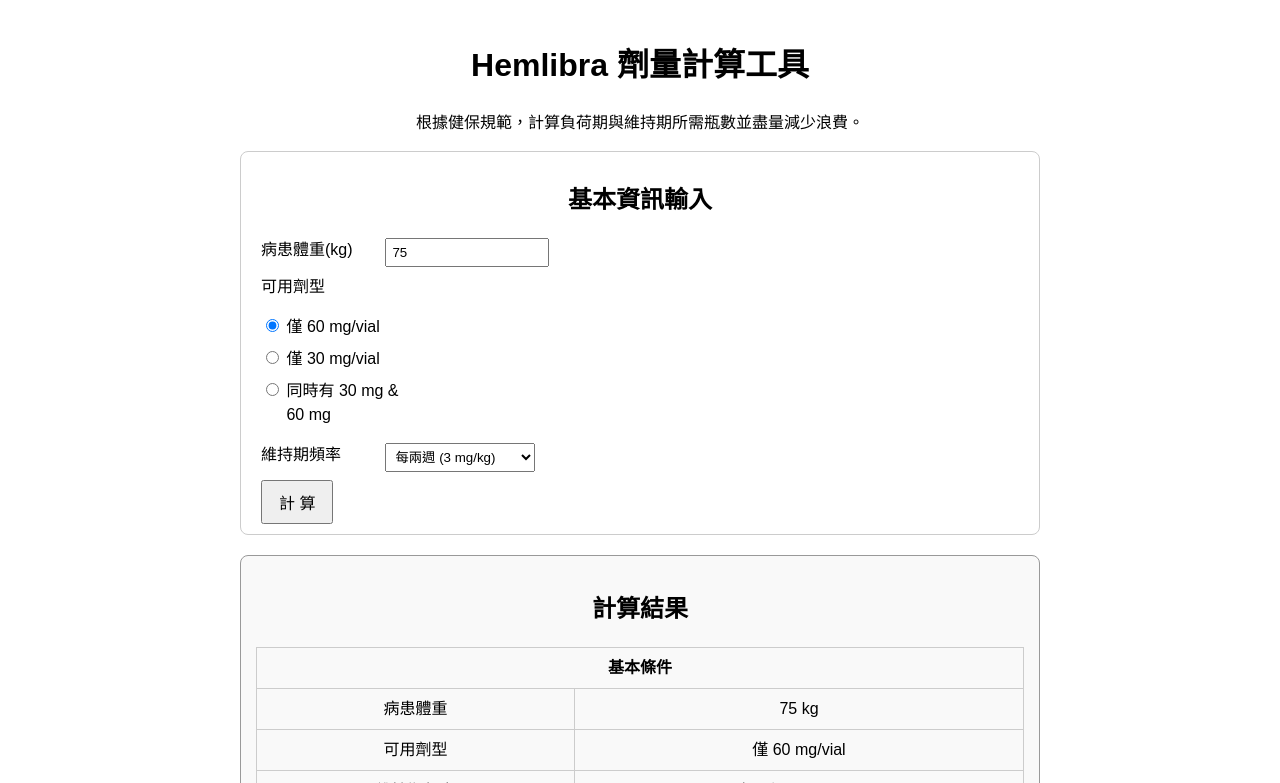
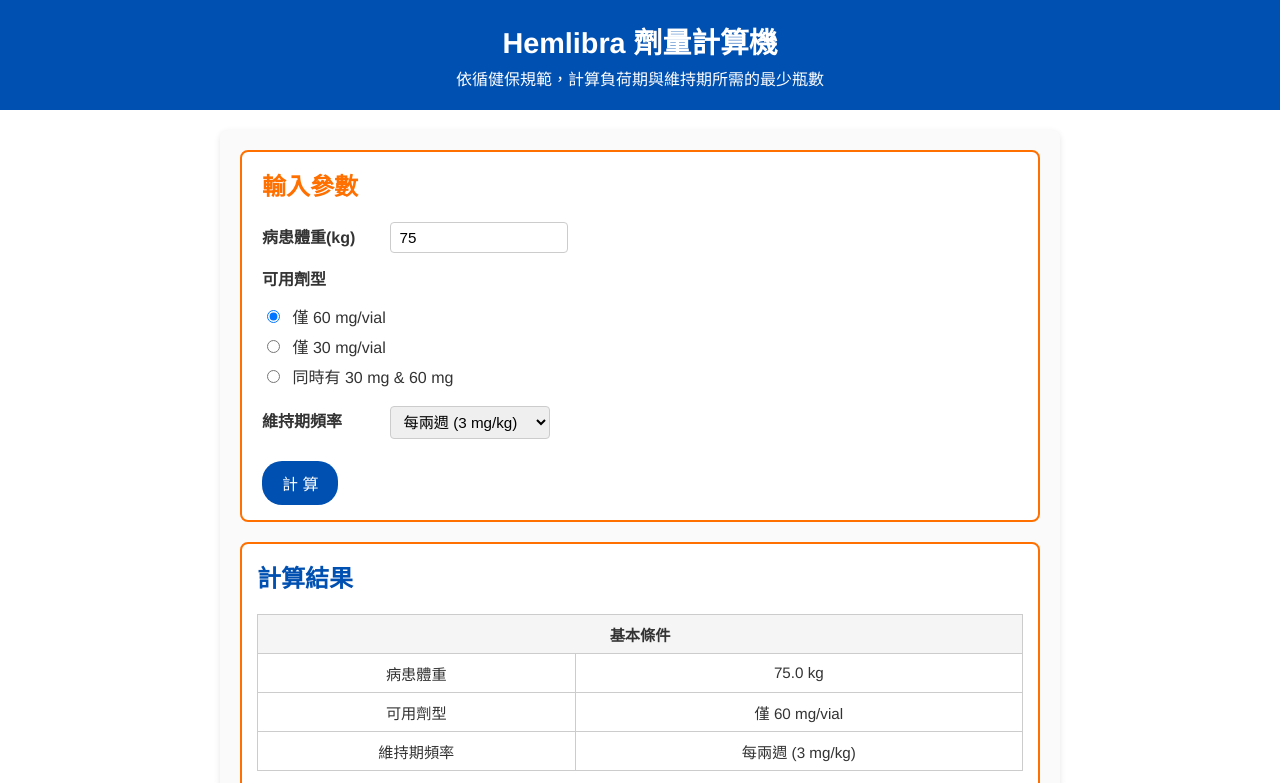
Before and after one commit to GaryCPT/Hem-dosing-calculator, a plain HTML site: page index.html in a window 1280 px wide. Both pictures are taken after a click on the button "計 算". Shown: the top 783 px of the page. Drawn offline with Linux system fonts and the light colour scheme.

Commit message:
Update index.html

```diff
--- a/index.html
+++ b/index.html
@@ -2,97 +2,191 @@
 <html lang="zh-Hant">
 <head>
   <meta charset="utf-8">
-  <title>Hemlibra 劑量計算工具</title>
+  <title>Hemlibra 劑量計算機</title>
   <style>
+    /* ===== 色彩設計：白、藍、橘 ===== */
+    :root {
+      --main-bg: #ffffff;      /* 白色背景 */
+      --main-blue: #0050B2;    /* 藍色 */
+      --main-orange: #ff7000;  /* 橘色 */
+      --text-color: #333333;   /* 文字顏色 */
+    }
+
     body {
-      max-width: 800px;
-      margin: 0 auto;
-      font-family: Arial, sans-serif;
-      line-height: 1.5;
+      margin: 0;
+      padding: 0;
+      font-family: "Helvetica Neue", Arial, sans-serif;
+      background-color: var(--main-bg);
+      color: var(--text-color);
+    }
+
+    /* ===== 頂部區域 (Header) ===== */
+    header {
+      background-color: var(--main-blue);
+      color: #fff;
       padding: 20px;
-    }
-    h1, h2 {
       text-align: center;
     }
+    header h1 {
+      margin: 0;
+      font-size: 1.8em;
+    }
+    header p {
+      margin: 5px 0 0;
+      font-size: 1.0em;
+    }
+
+    /* ===== 主容器 ===== */
+    .container {
+      max-width: 800px;
+      margin: 20px auto;
+      padding: 20px;
+      background-color: #fafafa;
+      border-radius: 8px;
+      box-shadow: 0 2px 6px rgba(0,0,0,0.1);
+    }
+
+    /* ===== 表單區塊 ===== */
     .form-section {
       margin-bottom: 20px;
-      padding: 10px 20px;
-      border: 1px solid #ccc;
+      padding: 15px 20px;
+      border: 2px solid var(--main-orange);
       border-radius: 8px;
+      background-color: #fff;
+    }
+    .form-section h2 {
+      color: var(--main-orange);
+      margin-top: 0;
+    }
+    .form-group {
+      margin-bottom: 12px;
     }
     label {
       display: inline-block;
-      width: 120px;
-      margin-bottom: 8px;
-      vertical-align: top;
+      min-width: 120px;
+      margin-bottom: 6px;
+      vertical-align: middle;
+      font-weight: 600;
     }
     select, input[type="number"] {
-      width: 150px;
-      padding: 5px;
-      margin-bottom: 8px;
+      width: 160px;
+      padding: 6px 8px;
+      margin-left: 4px;
+      border: 1px solid #ccc;
+      border-radius: 4px;
+      font-size: 0.95em;
     }
     .radio-group {
       margin: 8px 0;
     }
-    button {
-      padding: 8px 16px;
-      font-size: 16px;
+    .radio-group label {
+      font-weight: normal;
+      margin-left: 5px;
+    }
+
+    /* ===== 按鈕設計 ===== */
+    .calc-btn {
+      background-color: var(--main-blue);
+      color: #fff;
+      padding: 10px 20px;
+      border: none;
+      border-radius: 20px;
+      font-size: 1em;
       cursor: pointer;
+      transition: background-color 0.3s ease;
+      margin-top: 10px;
     }
+    .calc-btn:hover {
+      background-color: #003B85; /* 深一點的藍 */
+    }
+
+    /* ===== 結果區塊 ===== */
     .result-section {
       margin-top: 20px;
       padding: 15px;
-      border: 1px solid #999;
+      border: 2px solid var(--main-orange);
       border-radius: 8px;
-      background: #f9f9f9;
+      background: #ffffff;
+    }
+    .result-section h2 {
+      margin-top: 0;
+      color: var(--main-blue);
     }
     .result-section table {
       width: 100%;
       border-collapse: collapse;
-      margin-top: 10px;
+      margin: 15px 0;
     }
     .result-section th,
     .result-section td {
       border: 1px solid #ccc;
       padding: 8px;
       text-align: center;
+      font-size: 0.95em;
+    }
+    .result-section th {
+      background-color: #f5f5f5;
     }
     .note {
       font-size: 0.9em;
       color: #666;
       margin-top: 10px;
     }
+
+    /* ===== RWD調整 ===== */
+    @media (max-width: 600px) {
+      .container {
+        margin: 10px;
+        padding: 10px;
+      }
+      label {
+        display: block;
+        margin-bottom: 4px;
+      }
+      select, input[type="number"] {
+        width: 100%;
+        margin: 0 0 10px 0;
+      }
+      .form-group {
+        margin-bottom: 15px;
+      }
+    }
   </style>
 </head>
 <body>
 
-<h1>Hemlibra 劑量計算工具</h1>
-<p style="text-align:center;">
-  根據健保規範，計算負荷期與維持期所需瓶數並盡量減少浪費。
-</p>
+<header>
+  <h1>Hemlibra 劑量計算機</h1>
+  <p>依循健保規範，計算負荷期與維持期所需的最少瓶數</p>
+</header>
 
+<div class="container">
   <div class="form-section">
-  <h2>基本資訊輸入</h2>
-  <div>
+    <h2>輸入參數</h2>
+    <div class="form-group">
       <label for="weight">病患體重(kg)</label>
       <input type="number" id="weight" min="1" step="0.1" value="75" />
     </div>
 
-  <div>
+    <div class="form-group">
       <label>可用劑型</label>
       <div class="radio-group">
         <input type="radio" id="vial60" name="vial_option" value="60" checked />
-      <label for="vial60">僅 60 mg/vial</label><br />
+        <label for="vial60">僅 60 mg/vial</label>
+
+        <br/>
 
         <input type="radio" id="vial30" name="vial_option" value="30" />
-      <label for="vial30">僅 30 mg/vial</label><br />
+        <label for="vial30">僅 30 mg/vial</label>
+
+        <br/>
 
         <input type="radio" id="vialBoth" name="vial_option" value="both" />
         <label for="vialBoth">同時有 30 mg & 60 mg</label>
       </div>
     </div>
 
-  <div>
+    <div class="form-group">
       <label for="frequency">維持期頻率</label>
       <select id="frequency">
         <option value="weekly">每週 (1.5 mg/kg)</option>
@@ -101,20 +195,26 @@
       </select>
     </div>
 
-  <button onclick="calculate()">計 算</button>
+    <button class="calc-btn" onclick="calculate()">計 算</button>
   </div>
 
   <div id="result" class="result-section" style="display: none;">
     <h2>計算結果</h2>
     <div id="resultText"></div>
   </div>
+</div>
 
 <script>
 /**
- * 嘗試在給定可用劑型(30/60/both)的情況下，找出「最少瓶數」且「提供 mg >= 需求 mg」的最佳組合
- * @param {number} requiredMg - 單次需求 mg
- * @param {string} vialOption - '60' | '30' | 'both'
- * @returns {object} { totalMg, vialsUsed, detailText, wastedMg }
+ * 回傳物件:
+ *  {
+ *    totalMg: number,          // 該次實際可提供的 mg
+ *    vialsUsed: number,        // 該次總瓶數
+ *    detailText: string,       // 顯示文字(例如 "2瓶×60 + 1瓶×30 = 150 mg")
+ *    wastedMg: number,         // 浪費 mg
+ *    vialCount30: number,      // 30mg 瓶數
+ *    vialCount60: number       // 60mg 瓶數
+ *  }
  */
 function findBestVialCombination(requiredMg, vialOption) {
   let possibleVialSizes = [];
@@ -123,87 +223,93 @@
   } else if (vialOption === '30') {
     possibleVialSizes = [30];
   } else {
-    // both
     possibleVialSizes = [30, 60];
   }
 
-  // 如果只有單一規格，就直接用數量上取整 (Math.ceil)
+  // 單一規格
   if (possibleVialSizes.length === 1) {
     const size = possibleVialSizes[0];
     const count = Math.ceil(requiredMg / size);
+    const totalMg = count * size;
+    const wasted = totalMg - requiredMg;
+    // 判斷是 30 還是 60
     return {
-      totalMg: count * size,
+      totalMg: totalMg,
       vialsUsed: count,
-      detailText: `${count} 瓶 × ${size} mg = ${count * size} mg`,
-      wastedMg: (count * size) - requiredMg
+      wastedMg: wasted,
+      detailText: `${count} 瓶 × ${size} mg = ${totalMg} mg`,
+      vialCount30: (size === 30) ? count : 0,
+      vialCount60: (size === 60) ? count : 0
     };
   }
 
-  // 如果同時有 30 mg + 60 mg，嘗試在合ReasonableRange(這裡設0~20)的所有組合中找到浪費最少、瓶數最少的方案
+  // 同時有 30 和 60 -> 混搭
   let best = null;
-
+  // 設計一個上限: 假設單次施打不會超過 20 瓶 (可依需求調大)
   for (let num30 = 0; num30 <= 20; num30++) {
     for (let num60 = 0; num60 <= 20; num60++) {
       const totalMg = (num30 * 30) + (num60 * 60);
-      // 若不足需求 mg，跳過
-      if (totalMg < requiredMg) continue;
+      if (totalMg < requiredMg) continue; // 不足就跳過
 
+      const wasted = totalMg - requiredMg;
       const totalVials = num30 + num60;
-      const wasted = totalMg - requiredMg;
 
-      if (best === null) {
-        best = { totalMg, totalVials, num30, num60, wasted };
+      if (!best) {
+        best = { totalMg, wasted, totalVials, num30, num60 };
       } else {
-        // 比較：先比浪費 mg（越少越好），若浪費相同再比總瓶數（越少越好）
+        // 比較：先比浪費 mg（小者優先），同浪費再比總瓶數（小者優先）
         if (wasted < best.wasted) {
-          best = { totalMg, totalVials, num30, num60, wasted };
+          best = { totalMg, wasted, totalVials, num30, num60 };
         } else if (wasted === best.wasted && totalVials < best.totalVials) {
-          best = { totalMg, totalVials, num30, num60, wasted };
+          best = { totalMg, wasted, totalVials, num30, num60 };
         }
       }
     }
   }
 
   if (!best) {
+    // 理論上不太會發生
     return {
       totalMg: 0,
       vialsUsed: 0,
+      wastedMg: 0,
       detailText: '找不到足量組合',
-      wastedMg: 0
+      vialCount30: 0,
+      vialCount60: 0
     };
   }
 
   const detailParts = [];
   if (best.num60 > 0) detailParts.push(`${best.num60} 瓶 × 60 mg`);
   if (best.num30 > 0) detailParts.push(`${best.num30} 瓶 × 30 mg`);
+  const detailStr = detailParts.join(' + ') + ` = ${best.totalMg} mg`;
 
   return {
     totalMg: best.totalMg,
     vialsUsed: best.totalVials,
-    detailText: detailParts.join(' + ') + ` = ${best.totalMg} mg`,
-    wastedMg: best.wasted
+    wastedMg: best.wasted,
+    detailText: detailStr,
+    vialCount30: best.num30,
+    vialCount60: best.num60
   };
 }
 
-/**
- * 主計算流程
- */
 function calculate() {
-  // 1. 取得使用者輸入
+  // 1. 讀取輸入
   const weight = parseFloat(document.getElementById('weight').value) || 0;
   if (weight <= 0) {
-    alert('請輸入正確的體重數值');
+    alert('請輸入正確的體重數值!');
     return;
   }
   const vialOption = document.querySelector('input[name="vial_option"]:checked').value;
   const frequency = document.getElementById('frequency').value;
 
-  // 2. 計算負荷期 (Loading)
-  // 每週 3 mg/kg，連續 4 週
-  const loadingDoseEach = 3 * weight;  // mg/次
-  const loadingTimes = 4;             // 4週
+  // 2. 計算「負荷期」參數
+  // 負荷期：每週 3 mg/kg，連續4週
+  const loadingDoseEach = 3 * weight;
+  const loadingTimes = 4;
 
-  // 3. 維持期 (Maintenance)
+  // 3. 計算「維持期」參數
   let maintenanceDoseEach = 0;
   let maintenanceTimes = 0;
   let freqText = '';
@@ -226,43 +332,59 @@
       break;
   }
 
-  // 4. 逐次計算「負荷期」的瓶數
+  // 4. 負荷期計算：總瓶數、30 mg 總瓶數、60 mg 總瓶數
   let loadingTotalVials = 0;
+  let loadingTotal30 = 0;
+  let loadingTotal60 = 0;
   let loadingTotalProvidedMg = 0;
+
   for (let i = 0; i < loadingTimes; i++) {
     const combo = findBestVialCombination(loadingDoseEach, vialOption);
     loadingTotalVials += combo.vialsUsed;
+    loadingTotal30 += combo.vialCount30;
+    loadingTotal60 += combo.vialCount60;
     loadingTotalProvidedMg += combo.totalMg;
   }
 
-  // 5. 逐次計算「維持期」的瓶數 (一年)
+  // 5. 維持期計算
   let maintenanceTotalVials = 0;
+  let maintenanceTotal30 = 0;
+  let maintenanceTotal60 = 0;
   let maintenanceTotalProvidedMg = 0;
+
   for (let i = 0; i < maintenanceTimes; i++) {
     const combo = findBestVialCombination(maintenanceDoseEach, vialOption);
     maintenanceTotalVials += combo.vialsUsed;
+    maintenanceTotal30 += combo.vialCount30;
+    maintenanceTotal60 += combo.vialCount60;
     maintenanceTotalProvidedMg += combo.totalMg;
   }
 
-  // 6. 總結
+  // 6. 全年合計
   const totalVials = loadingTotalVials + maintenanceTotalVials;
+  const total30 = loadingTotal30 + maintenanceTotal30;
+  const total60 = loadingTotal60 + maintenanceTotal60;
   const totalProvidedMg = loadingTotalProvidedMg + maintenanceTotalProvidedMg;
   const realNeeded = (loadingDoseEach * loadingTimes) + (maintenanceDoseEach * maintenanceTimes);
   const totalWasted = totalProvidedMg - realNeeded;
 
   // 7. 組合輸出
-  let html = `
+  const resultContainer = document.getElementById('resultText');
+  document.getElementById('result').style.display = 'block';
+
+  const html = `
+    <!-- 基本條件 -->
     <table>
       <tr><th colspan="2">基本條件</th></tr>
       <tr>
         <td>病患體重</td>
-        <td>${weight} kg</td>
+        <td>${weight.toFixed(1)} kg</td>
       </tr>
       <tr>
         <td>可用劑型</td>
         <td>${
-          vialOption === '60' ? '僅 60 mg/vial' :
-          vialOption === '30' ? '僅 30 mg/vial' :
+          (vialOption === '60') ? '僅 60 mg/vial' :
+          (vialOption === '30') ? '僅 30 mg/vial' :
           '30 mg & 60 mg 均可'
         }</td>
       </tr>
@@ -272,65 +394,75 @@
       </tr>
     </table>
 
+    <!-- 負荷期 -->
     <table>
-      <tr><th colspan="5">負荷期 (Loading)：前 4 週，每週 3 mg/kg</th></tr>
+      <tr><th colspan="6">負荷期 (Loading)：前 4 週，每週 3 mg/kg</th></tr>
       <tr>
         <td>單次需求 (mg)</td>
-        <td>總次數</td>
         <td>合計需求 (mg)</td>
-        <td>負荷期合計 瓶數</td>
-        <td>負荷期實際供給 (mg)</td>
+        <td>負荷期合計 總瓶數</td>
+        <td>30 mg 總瓶數</td>
+        <td>60 mg 總瓶數</td>
+        <td>實際供給 (mg)</td>
       </tr>
       <tr>
         <td>${loadingDoseEach.toFixed(1)}</td>
-        <td>${loadingTimes}</td>
-        <td>${(loadingDoseEach*loadingTimes).toFixed(1)}</td>
+        <td>${(loadingDoseEach * loadingTimes).toFixed(1)}</td>
         <td>${loadingTotalVials}</td>
+        <td>${loadingTotal30}</td>
+        <td>${loadingTotal60}</td>
         <td>${loadingTotalProvidedMg}</td>
       </tr>
     </table>
 
+    <!-- 維持期 -->
     <table>
-      <tr><th colspan="5">維持期 (Maintenance)</th></tr>
+      <tr><th colspan="6">維持期 (Maintenance)</th></tr>
       <tr>
         <td>單次需求 (mg)</td>
         <td>一年次數</td>
         <td>合計需求 (mg/年)</td>
-        <td>維持期合計 瓶數</td>
-        <td>維持期實際供給 (mg)</td>
+        <td>維持期合計 總瓶數</td>
+        <td>30 mg 總瓶數</td>
+        <td>60 mg 總瓶數</td>
       </tr>
       <tr>
         <td>${maintenanceDoseEach.toFixed(1)}</td>
         <td>${maintenanceTimes}</td>
-        <td>${(maintenanceDoseEach*maintenanceTimes).toFixed(1)}</td>
+        <td>${(maintenanceDoseEach * maintenanceTimes).toFixed(1)}</td>
         <td>${maintenanceTotalVials}</td>
-        <td>${maintenanceTotalProvidedMg}</td>
+        <td>${maintenanceTotal30}</td>
+        <td>${maintenanceTotal60}</td>
       </tr>
     </table>
 
+    <!-- 一年合計 -->
     <table>
-      <tr><th colspan="4">一年合計</th></tr>
+      <tr><th colspan="6">一年合計</th></tr>
       <tr>
-        <td>實際需求總量 (mg)</td>
-        <td>實際供給總量 (mg)</td>
+        <td>總需求量 (mg)</td>
+        <td>實際供給 (mg)</td>
         <td>浪費量 (mg)</td>
         <td>總瓶數</td>
+        <td>30 mg 總瓶數</td>
+        <td>60 mg 總瓶數</td>
       </tr>
       <tr>
         <td>${realNeeded.toFixed(1)}</td>
         <td>${totalProvidedMg}</td>
         <td>${totalWasted}</td>
         <td>${totalVials}</td>
+        <td>${total30}</td>
+        <td>${total60}</td>
       </tr>
     </table>
 
     <div class="note">
-      <strong>注意：</strong>此計算假設「每次開瓶後的剩餘藥量無法跨次再使用」。若有院內作業可共享部分未使用藥量，結果可能不同。
+      <strong>注意：</strong>此計算假設開瓶後的剩餘藥量無法跨次再使用，共用。若院內可實施特殊作業方式(如同一病人同日分次注射、或多人共用)，結果可能不同。
     </div>
   `;
 
-  document.getElementById('resultText').innerHTML = html;
-  document.getElementById('result').style.display = 'block';
+  resultContainer.innerHTML = html;
 }
 </script>
 
```
Lines whose indentation alone changed are shown as unchanged.
